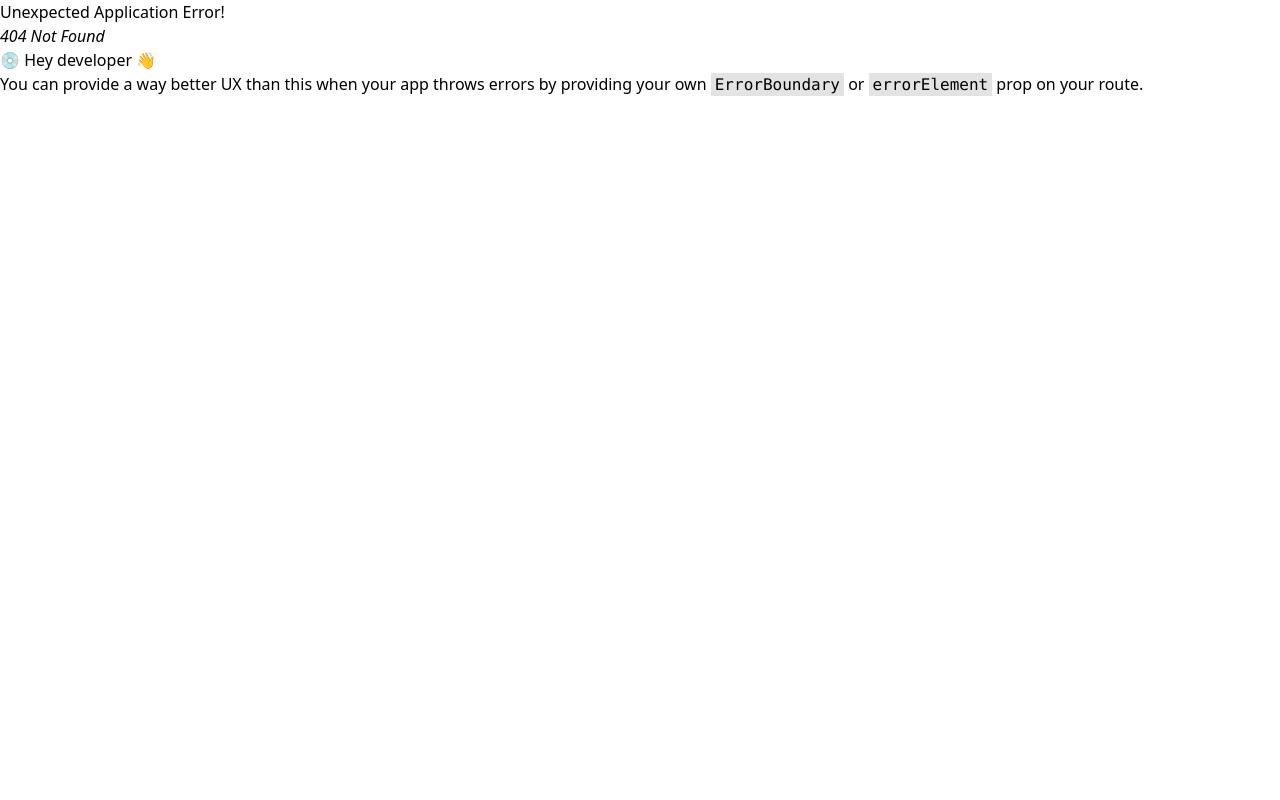
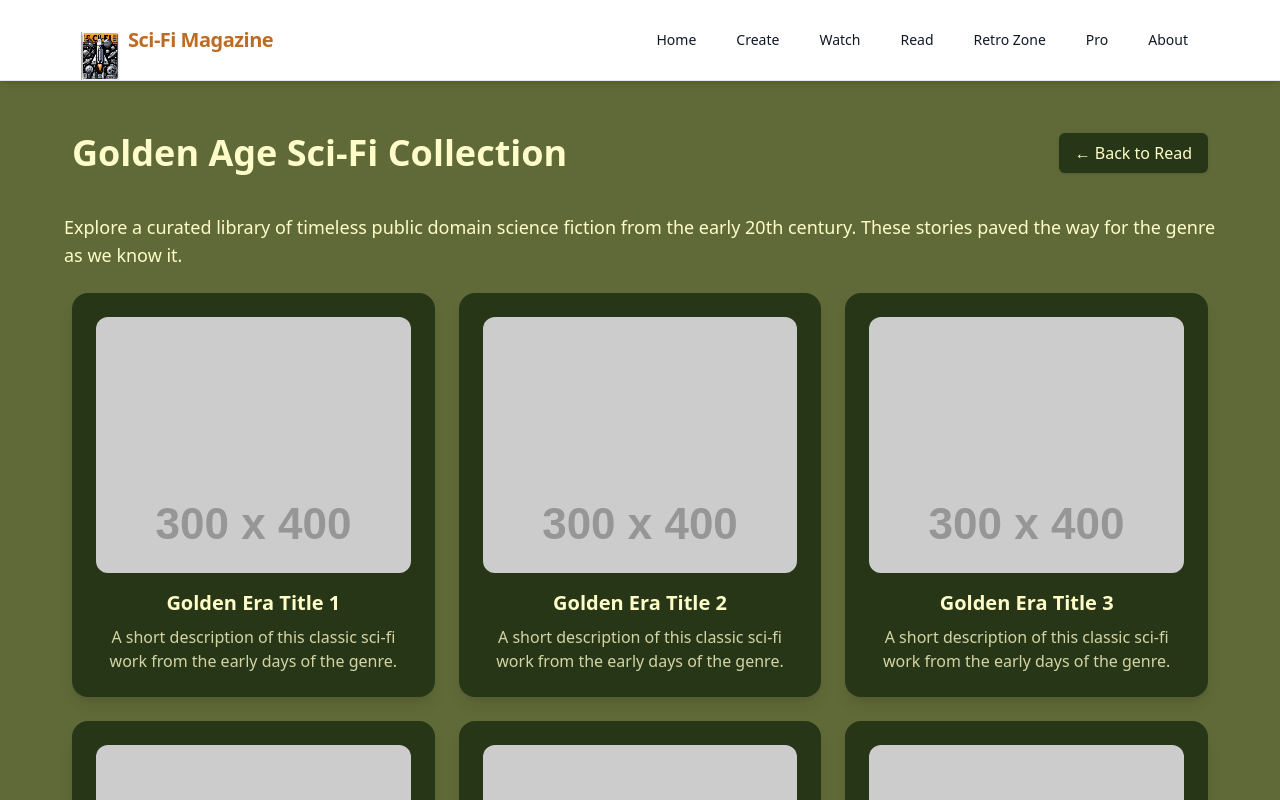
Before and after one commit to aticodein/SCIFI_MAGAZINE_VITE, a React (Vite) app: page /read/golden in a window 1280 px wide. Before the commit this address had no page. Shown: the top 800 px of the page. Built offline with nearby package versions, Linux system fonts and the light colour scheme.

Commit message:
Added Golden Age page

```diff
--- a/src/pages/Read.tsx
+++ b/src/pages/Read.tsx
@@ -1,3 +1,4 @@
+//Read page
 import React from "react";
 import { Link } from "react-router-dom";
 
@@ -5,6 +6,7 @@ import { Link } from "react-router-dom";
 import warImg from "../assets/images/war.png";
 import movie2Img from "../assets/images/movie2.jpg";
 import hero2Img from "../assets/images/hero2.png";
+import goldenImg from "../assets/images/golden-age2.png";
 
 const categories = [
   {
@@ -31,6 +33,14 @@ const categories = [
     text: "text-white",
     path: "/read/comics",
   },
+  {
+    title: "Golden Age",
+    description: "Timeless public domain sci-fi treasures from the roots of the genre.",
+    image: goldenImg,
+    bgTint: "bg-earth-forest bg-opacity-20",
+    text: "text-white",
+    path: "/read/golden",
+  },
 ];
 
 export default function Read() {
@@ -39,9 +49,19 @@ export default function Read() {
       <div className="max-w-6xl mx-auto">
         <h1 className="text-4xl font-bold text-earth-cream mb-10 text-center">Explore Sci-Fi Reads</h1>
 
-        <div className="grid grid-cols-1 md:grid-cols-2 lg:grid-cols-3 gap-10">
+        <div
+          className={`grid grid-cols-1 sm:grid-cols-2 lg:grid-cols-3 gap-10 justify-center`}
+        >
           {categories.map((cat, i) => (
-            <Link to={cat.path} key={i} className="block">
+            <div
+              key={i}
+              className={`flex justify-center col-span-1 ${
+                categories.length % 3 === 1 && i === categories.length - 1
+                  ? "lg:col-start-2"
+                  : ""
+              }`}
+            >
+              <Link to={cat.path} className="block w-full max-w-md">
                 <div
                   className={`relative aspect-[4/3] rounded-2xl p-[3px] bg-earth-cream transform transition-transform duration-300 hover:scale-[1.06] overflow-hidden shadow-xl`}
                 >
@@ -64,9 +84,7 @@ export default function Read() {
                   </div>
                 </div>
               </Link>
-
-
-
+            </div>
           ))}
         </div>
       </div>
--- /dev/null
+++ b/src/pages/ReadGolden.tsx
@@ -0,0 +1,44 @@
+import React from "react";
+import { Link } from "react-router-dom";
+
+export default function ReadGolden() {
+  return (
+    <div className="min-h-screen bg-earth-olive text-earth-cream px-4 py-12">
+      <div className="max-w-6xl mx-auto">
+        <div className="flex justify-between items-center mb-8 sm:mb-10 px-2">
+          <h1 className="text-3xl sm:text-4xl font-bold">Golden Age Sci-Fi Collection</h1>
+          <Link
+            to="/read"
+            className="px-4 py-2 bg-earth-forest text-earth-cream rounded-md shadow hover:bg-earth-clay transition text-sm sm:text-base"
+          >
+            ← Back to Read
+          </Link>
+        </div>
+
+        <p className="text-lg text-earth-cream mb-6">
+          Explore a curated library of timeless public domain science fiction from the early 20th century. These stories paved the way for the genre as we know it.
+        </p>
+
+        <div className="grid grid-cols-1 sm:grid-cols-2 lg:grid-cols-3 gap-6 px-2">
+          {/* Placeholder for cards - replace with real data rendering */}
+          {Array.from({ length: 9 }).map((_, i) => (
+            <div
+              key={i}
+              className="bg-earth-forest p-6 rounded-2xl text-earth-cream hover:scale-[1.03] transition-transform duration-300 text-center cursor-pointer shadow-lg"
+            >
+              <img
+                src="https://placehold.co/300x400?text=Classic+Cover"
+                alt="Placeholder"
+                className="w-full h-64 object-cover object-top rounded-xl mb-4"
+              />
+              <h2 className="text-lg sm:text-xl font-bold mb-2">Golden Era Title {i + 1}</h2>
+              <p className="text-sm sm:text-base opacity-80">
+                A short description of this classic sci-fi work from the early days of the genre.
+              </p>
+            </div>
+          ))}
+        </div>
+      </div>
+    </div>
+  );
+}
--- a/src/router.tsx
+++ b/src/router.tsx
@@ -11,6 +11,7 @@ import React from "react";
 import ReadBooks from "./pages/ReadBooks";
 import ReadNovels from "./pages/ReadNovels";
 import ReadComics from "./pages/ReadComics";
+import ReadGolden from "./pages/ReadGolden"; // or the correct path
 
 
 
@@ -37,6 +38,10 @@ const router = createBrowserRouter([
       {
         path: "/read/comics",
         element: <ReadComics />,
+      },
+      {
+        path: "/read/golden",
+        element: <ReadGolden />,
       }
     ],
   },
```
Also changed, not shown: 2 other files (tests, documents, lock files or other folders). Lines whose indentation alone changed are shown as unchanged.
